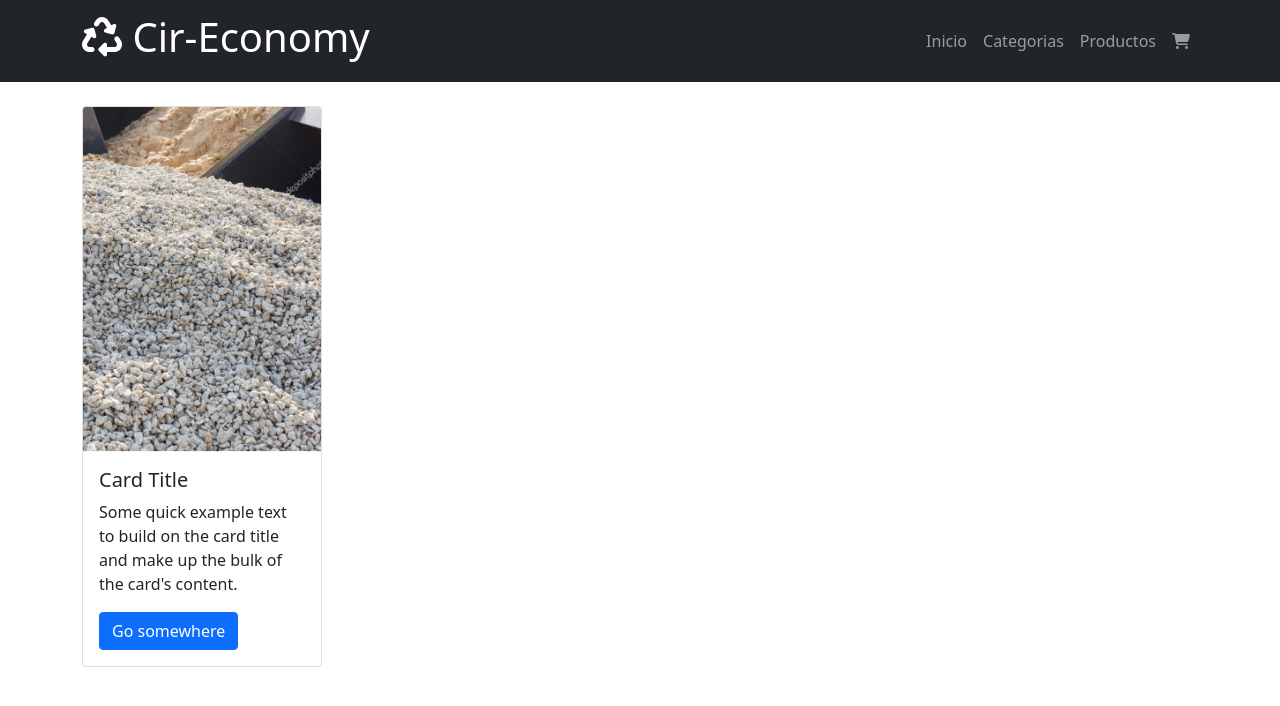
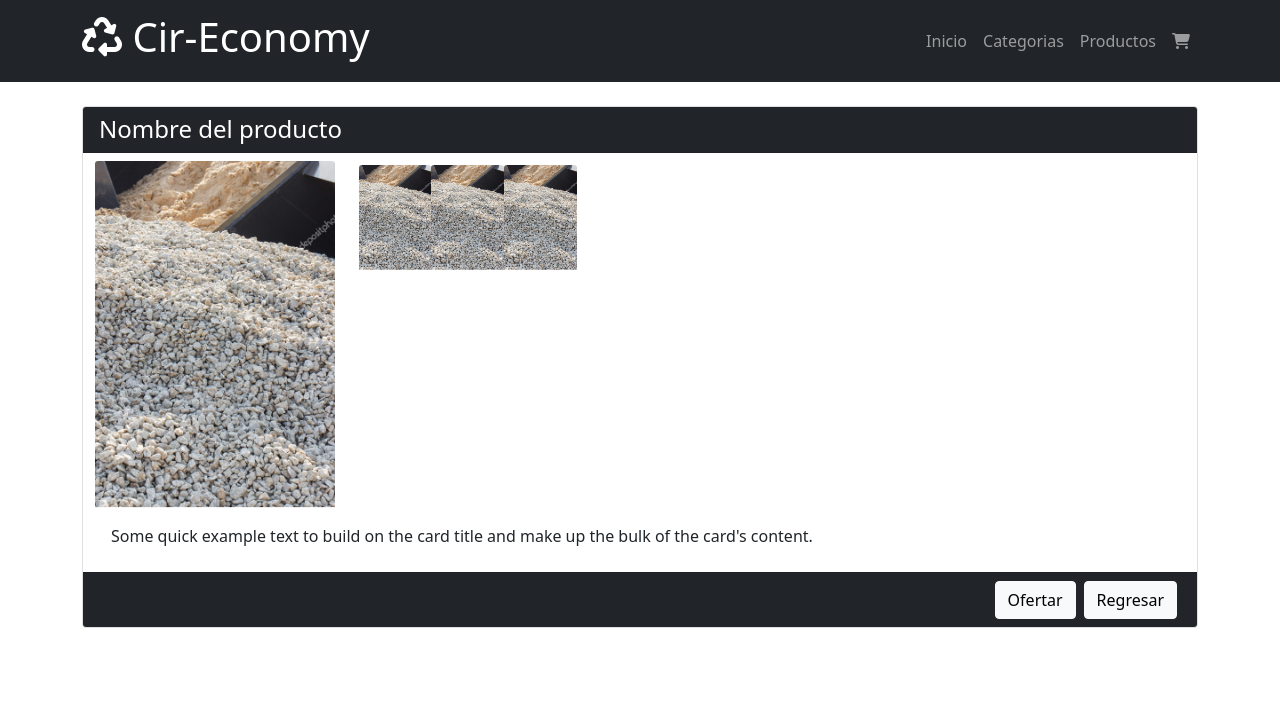
Before and after one commit to SantiMonto/CirEconomy, a React (Create React App) app in the folder frontend/: page /product in a window 1280 px wide. Shown: the top 706 px of the page. Built offline with nearby package versions, Linux system fonts and the light colour scheme.

Commit message:
feat: aplying design to the product page

```diff
--- a/frontend/src/pages/Product.jsx
+++ b/frontend/src/pages/Product.jsx
@@ -1,20 +1,34 @@
 import React from 'react';
-import { Card, Button, Container } from 'react-bootstrap';
+import { Card, Button, Container, Row, Col } from 'react-bootstrap';
 import Producto from '../images/producto.png'
 
 const Product = () => {
     return (
-        <Container className='mt-4'>
-            <Card style={{ width: '15rem' }}>
-                <Card.Img variant="top" src={Producto} />
+        <Container className='mt-4 d-flex mx-auto'>
+            <Card>
+                <Card.Header className='bg-dark text-white' as="h4">Nombre del producto</Card.Header>
+                <Row className='my-2 d-flex mx-auto'>
+                    <Col md="auto">
+                        <Card.Img style={{ width: '15rem' }} variant="top" src={Producto} />
+                    </Col>
+                    <Col>
+                        <Card.Img className='my-1' style={{ width: '4.5rem' }} variant="top" src={Producto} />
+                        <Card.Img className='my-1' style={{ width: '4.55rem' }} variant="top" src={Producto} />
+                        <Card.Img className='my-1' style={{ width: '4.55rem' }} variant="top" src={Producto} />
+                    </Col>
+                    <Col md="auto">
                         <Card.Body>
-                    <Card.Title>Card Title</Card.Title>
                             <Card.Text>
                                 Some quick example text to build on the card title and make up the
                                 bulk of the card's content.
                             </Card.Text>
-                    <Button variant="primary">Go somewhere</Button>
                         </Card.Body>
+                    </Col>
+                </Row>
+                <Card.Footer className='text-end bg-dark text-white'>
+                    <Button className='mx-1' variant="light">Ofertar</Button>
+                    <Button className='mx-1' variant="light">Regresar</Button>
+                </Card.Footer>
             </Card>
         </Container>
     )
```
Lines whose indentation alone changed are shown as unchanged.
